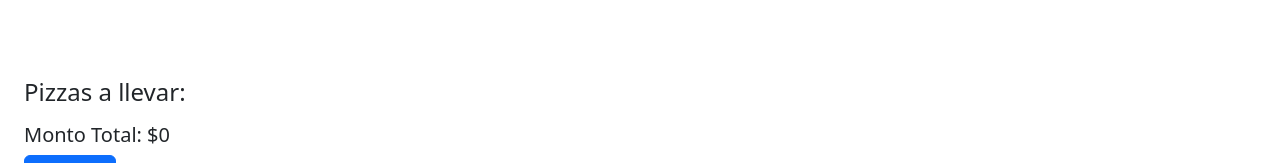
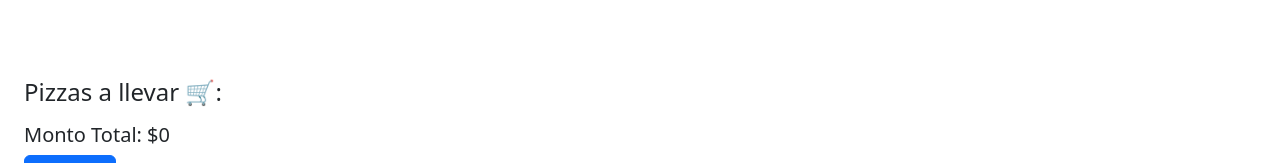
Before and after one commit to ManzanoKevin/HITO8-PIZZERIA, a React (Vite) app: page / in a window 1280 px wide. Shown: the part 1116-1279 px from the top of the page. Built offline with nearby package versions, Linux system fonts and the light colour scheme.

Commit message:
Cart y Cards en funcionamiento

```diff
--- a/src/assets/Componentes/Cart.jsx
+++ b/src/assets/Componentes/Cart.jsx
@@ -78,7 +78,7 @@ const Cart = () => {
                 </div>
             </div>
             <div className="p-4">
-                <h4 className="pt-2">Pizzas a llevar:</h4>
+                <h4 className="pt-2">Pizzas a llevar 🛒:</h4>
                 <ul>
                     {carrito.map(item => (
                         <li key={item.id}>
```
